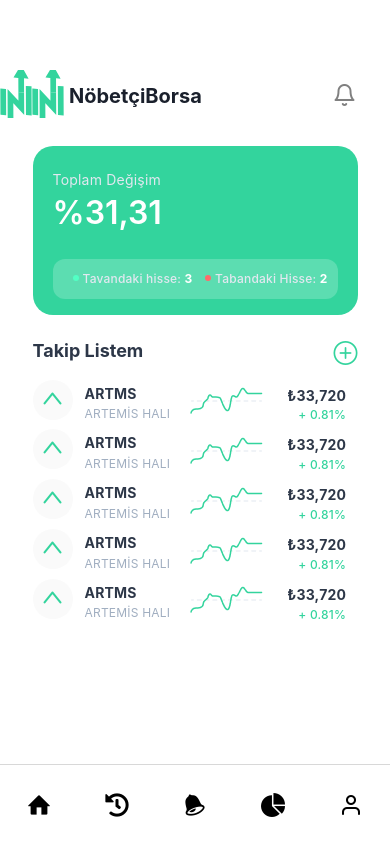
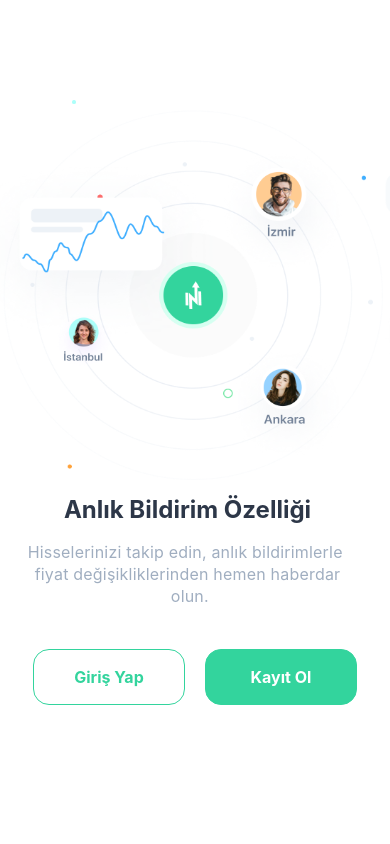
Before and after one commit to IMPORTRADER/NobetciBorsaApplication, a React Native app: screen / in a window 390 px wide. Built offline with nearby package versions, Linux system fonts and the light colour scheme.

Commit message:
onboard screeen

```diff
--- a/App.tsx
+++ b/App.tsx
@@ -2,12 +2,14 @@ import { StyleSheet } from 'react-native';
 import { NavigationContainer } from '@react-navigation/native';
 import 'react-native-gesture-handler'
 import RouteNav from './src/navigators/RouteNav';
+import OnboardingScreen from "./src/screens/OnboardingScreen";
 
 export default function App() {
   return (
-    <NavigationContainer>
+    /*<NavigationContainer>
       <RouteNav/>
-    </NavigationContainer>
+    </NavigationContainer> */
+      <OnboardingScreen/>
   );
 }
 
--- /dev/null
+++ b/src/components/Onboard/index.tsx
@@ -0,0 +1,82 @@
+import React, {useState} from 'react';
+import {Button, Dimensions, FlatList, Image, StyleSheet, Text, TouchableOpacity, View} from "react-native";
+import styles from "./styles"
+function Index() {
+
+    const {width, height} = Dimensions.get("window");
+
+    const data = [{
+        title: 'Anlık Bildirim Özelliği',
+        text: 'Hisselerinizi takip edin, anlık bildirimlerle \n fiyat değişikliklerinden hemen haberdar \n olun.',
+        image: require('../../../assets/onboarding/onboard-1.png'),
+    },
+        {
+            title: 'Canlı Fiyat Takibi',
+            text: 'Kendi takip listenizi oluşturun, hisselerin \n anlık fiyat değişimlerini canlı takip edin.',
+            image: require('../../../assets/onboarding/onboard-2.png'),
+        },
+    ]
+
+
+    return (
+        <View>
+            <View>
+                <FlatList
+                    style={{
+                        marginTop:100,
+                    }}
+                    data={data}
+                    renderItem={({ item }) => (
+                        <View style={{ display: 'flex',
+                            width: 375,
+                            flexDirection: 'column',
+                            justifyContent: 'center',
+                            alignItems: 'center',
+
+                        }}>
+                            <Image
+                                source={item.image}
+                                style={{ width: width, height: height * 0.45, marginBottom: 16, resizeMode: 'stretch' }}
+                            />
+                            <Text style={{color: '#2D3748',
+                                textAlign: 'center',
+                                fontFamily: 'System',
+                                fontSize: 24,
+                                fontWeight: '700',
+                                lineHeight: 28.8,
+                                marginBottom: 16}}>{item.title}</Text>
+                            <Text style={{ color: '#A0AEC0',
+                                textAlign: 'center',
+                                fontFamily: 'System',
+                                fontSize: 16,
+                                fontWeight: '400',
+                                lineHeight: 22.4,
+                                letterSpacing: 0.2,
+                                marginBottom: 16}}>{item.text}</Text>
+                        </View>
+
+                    )}
+                    horizontal
+                    persistentScrollbar
+                    snapToInterval={width}
+                    snapToAlignment={"center"}
+                    decelerationRate={"fast"}
+                />
+                <View style={styles.container}>
+                    <TouchableOpacity
+                        style={StyleSheet.compose(styles.layout, styles.buttonLogin)}
+                        onPress={() => console.log('Touchable pressed')}>
+                        <Text style={styles.buttonTextLogin}>Giriş Yap</Text>
+                    </TouchableOpacity>
+                    <TouchableOpacity
+                        style={StyleSheet.compose(styles.layout, styles.buttonRegister)}
+                        onPress={() => console.log('Touchable pressed')}>
+                        <Text style={styles.buttonTextRegister}>Kayıt Ol</Text>
+                    </TouchableOpacity>
+                </View>
+            </View>
+        </View>
+    );
+}
+
+export default Index;
--- /dev/null
+++ b/src/components/Onboard/styles.ts
@@ -0,0 +1,49 @@
+import {StyleSheet, Dimensions} from "react-native";
+
+const styles = StyleSheet.create({
+    buttonLogin: {
+        borderRadius: 16,
+        borderWidth: 1,
+        borderColor: '#33D49D',
+        paddingVertical: 10,
+        paddingHorizontal: 20,
+    },
+    buttonRegister: {
+        borderRadius: 16,
+        borderWidth: 1,
+        backgroundColor: '#33D49D',
+        borderColor: '#33D49D',
+        paddingVertical: 10,
+        paddingHorizontal: 20,
+    },
+    buttonTextLogin: {
+        color: '#33D49D',
+        fontSize: 16,
+        textAlign: 'center',
+        fontWeight: 'bold'
+    },
+    buttonTextRegister: {
+        color: '#fff',
+        fontSize: 16,
+        textAlign: 'center',
+        fontWeight: 'bold'
+    },
+    layout: {
+        display: 'flex',
+        width: 152,
+        height: 56,
+        padding: 8,
+        justifyContent: 'center',
+        alignItems: 'center',
+        margin: 10,
+        flexShrink: 0,
+    },
+    container: {
+        flexDirection: 'row',
+        justifyContent: 'center',
+        marginTop: 15,
+
+    },
+});
+
+export default styles;
--- /dev/null
+++ b/src/screens/OnboardingScreen/index.tsx
@@ -0,0 +1,13 @@
+import React from 'react';
+import {View} from "react-native";
+import Onboard from "../../components/Onboard";
+
+function Index() {
+    return (
+        <View>
+            <Onboard/>
+        </View>
+    );
+}
+
+export default Index;
```
Also changed, not shown: assets/onboarding/onboard-1.png (added), assets/onboarding/onboard-2.png (added).
